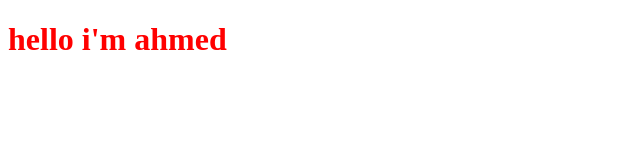
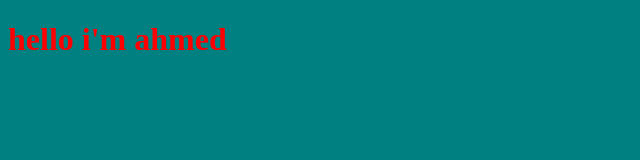
Before and after one commit to ahmed-mohamed74/hello, a plain HTML site: page index.html in a window 1280 px wide. Shown: the whole page, without its empty margins (0-640 px from the left). Drawn offline with Linux system fonts and the light colour scheme.

Commit message:
creating backgrund

```diff
--- a/style.css
+++ b/style.css
@@ -1,3 +1,6 @@
 h1{
     color: red;
 }
+body{
+    background-color: teal;
+}
```
